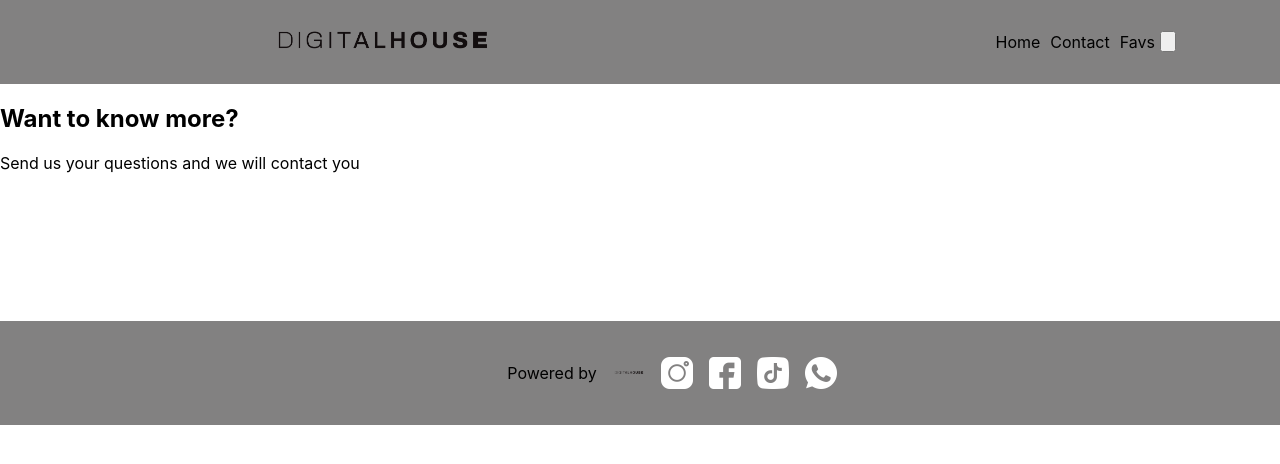
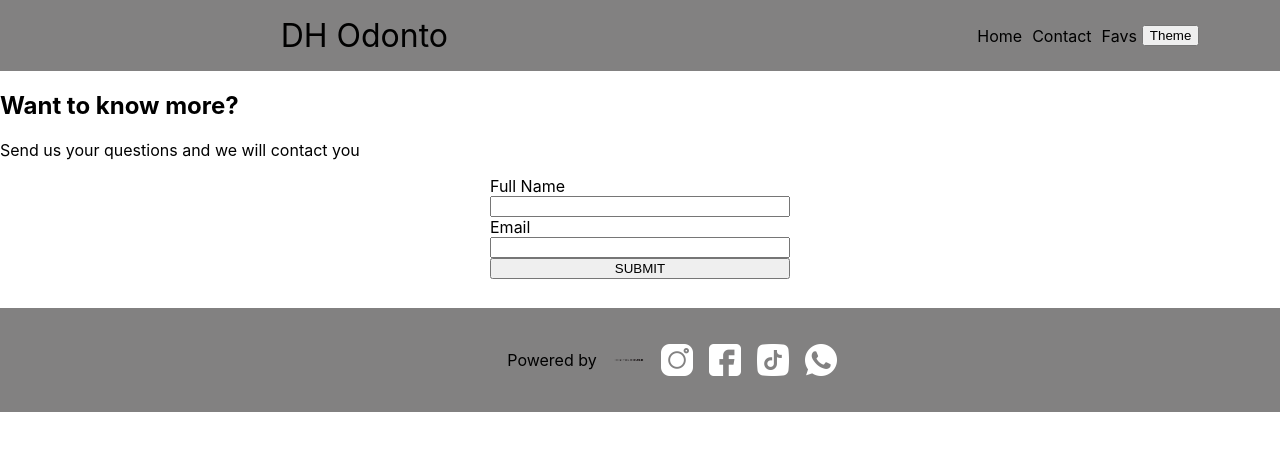
Before and after one commit to franmartos11/Rick-Morty-Planetas, a React (Create React App) app: page /contact in a window 1280 px wide. Shown: the top 464 px of the page. Built offline with nearby package versions, Linux system fonts and the light colour scheme; no server answers.

Commit message:
form done

```diff
--- a/src/App.jsx
+++ b/src/App.jsx
@@ -17,7 +17,6 @@ function App() {
             <Route path="/" element={<Home/>}></Route>
             <Route path="/contact" element={<Contact/>}></Route>
             <Route path="/favs" element={<Favs/>}></Route>
-            <Route path="/detail" element={<Detail/>}></Route>
             <Route path="/detail/:id" element={<Detail/>}></Route>
           </Routes>
           <Footer/>
--- a/src/Components/Form.jsx
+++ b/src/Components/Form.jsx
@@ -1,13 +1,73 @@
-import React from "react";
+import React from "react"
+import { useState } from "react"
+
+const Form = () => {
+
+  const [values, setValues] = useState({
+    name: "",
+    email: "",
+  })
+
+  const [validation, setValidation] = useState(false)
+
+  const validate = () => {
+
+    let NameLastName = values.name.split(" ")
+    let emailUser = values.email.split("@")
+    let dotCom = emailUser[1].split(".")
 
 
-const Form = () => {
-  //Aqui deberan implementar el form completo con sus validaciones
+    if (NameLastName.length < 2) return alert("First and Last Name are Required")
+    if (NameLastName[0].length < 3 || NameLastName[1].length < 3) return alert("Not a valid Name")
+    if (emailUser.length < 2 && dotCom.length < 2) return alert("Not a valid Email")
+
+    return true
+  }
+
+  const handleChange = (form) => {
+
+    const { target } = form
+    const { name, value } = target
+
+    const newValues = {
+      ...values,
+      [name]:value,
+    }
+
+    setValues(newValues)
+  }
+
+  const handleSubmit = (form) => {
+
+    form.preventDefault()
+
+    let validated = validate()
+
+    if (validated) {
+      setValidation(true)
+    }
+
+  }
 
   return (
     <div>
-      <form>
+
+      <form onSubmit={handleSubmit}>
+
+        <label htmlFor="name">Full Name</label>
+        <input type="text" name="name" nChange={handleChange} />
+
+        <label htmlFor="email">Email</label>
+        <input type="text" name="email" onChange={handleChange} />
+
+        <button type="submit" className="bton-form">SUBMIT</button>
+
       </form>
+
+      <div>
+        {validation ? <h2>The Form was submited Thanks: {values.name},we will reach to you soon!</h2>:""}
+      </div>
+
     </div>
   );
 };
--- a/src/Components/Navbar.jsx
+++ b/src/Components/Navbar.jsx
@@ -7,16 +7,17 @@ const Navbar = () => {
   const{Theme,handleThemeChange}= useContext(ContextGlobal)
   return (
     <nav style={{color:Theme.color,background:Theme.backgroundNavbar}}>
-      <div>
-        <Link to="/"><img src="/images/DH.png" alt='DH-logo' /></Link>
+
+      <div class="logo">
+        <Link to="/">DH Odonto</Link>
       </div>
+
       <div class="links" >
         <Link to="/"> Home </Link>
 			  <Link to="/contact"> Contact </Link>
 			  <Link to="/favs"> Favs </Link>
-        <button onClick={handleThemeChange}><img src=""/></button>
+        <button onClick={handleThemeChange}>Theme</button>
       </div>
-
 
     </nav>
   )
--- a/src/index.css
+++ b/src/index.css
@@ -44,6 +44,10 @@ nav .links{
 
 nav img{
   max-width: 15rem;
+}
+
+nav .logo{
+  font-size: 2rem;
 }
 
 a{
```
